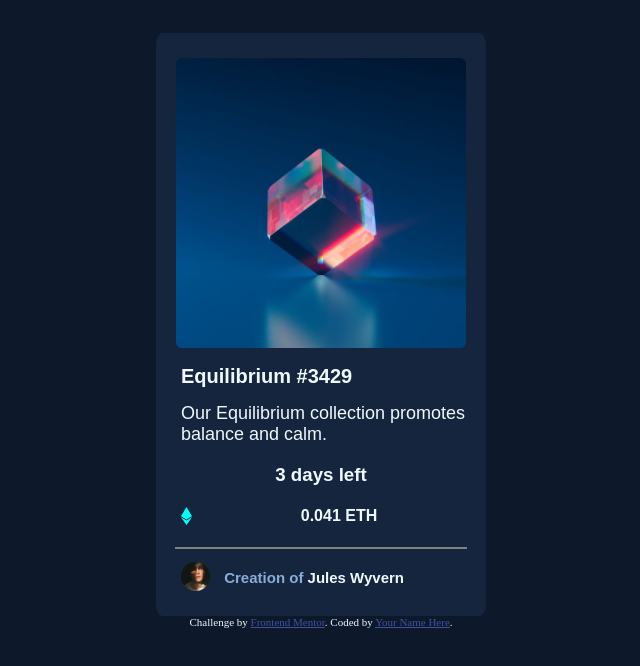
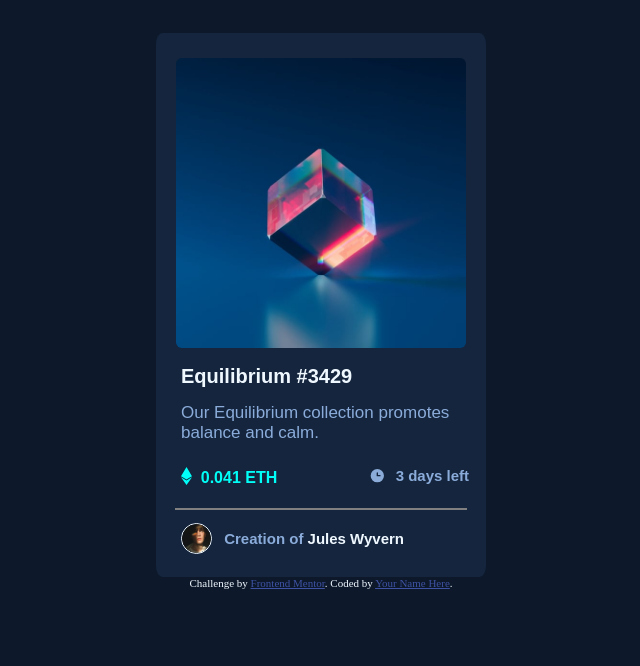
Before and after one commit to Kauaguarinogabriell/Equilibrium-Project, a plain HTML site: page index.html in a window 1280 px wide. Shown: the whole page, without its empty margins (319-959 px from the left). Drawn offline with Linux system fonts and the light colour scheme.

Commit message:
finished code

```diff
--- a/index.html
+++ b/index.html
@@ -42,16 +42,32 @@
       margin-left: 25px;
     }
     .h2text{
-      font-size: 18px;
+      font-size: 17px;
       text-align: left;
       font-weight: 300;
       margin-left: 25px;
+      color: hsl(215, 51%, 70%);
+      padding-bottom: 3px;
     }
-
+    .h3text{
+      float:right;
+      font-size: 15px;
+      margin-right: -100px;
+      margin-top: -0px;
+      color: hsl(215, 51%, 70%);
+    }
+    .clockimg{
+      float: right;
+      margin-right: 100px;
+    }
+    .h4text{
+      margin-right: 200px;
+      padding-top: 2px;
+      color: hsl(178, 100%, 50%);
+    }
     .ethereumimg{
       float: left ;
       margin-left: 25px;
-
     }
     .h5text{
       font-size: 15px;
@@ -65,8 +81,10 @@
       float: left;
       margin-left: 25px;
       margin-top: 5px;
-
-
+      border-style:ridge;
+      border-color: aliceblue;
+      border-radius: 50%;
+      border-width: 1px;
     }
   </style>
 </head>
@@ -78,12 +96,14 @@
       </picture>
       <h1 class="h1text">Equilibrium #3429</h1>
       <h2 class="h2text">Our Equilibrium collection promotes balance and calm.</h2>
-      <h3 class="h4text">3 days left</h3>
-      <picture class="ethereumphoto">
-        <img class="ethereumimg" src="icon-ethereum.svg"><h4 class="h3text">0.041 ETH</h4>
-      </picture><!--ethereumphoto-->
+      <picture>
+        <img class="clockimg" src="icon-clock.svg"><h3 class="h3text">3 days left</h3>
+      </picture>
+      <picture>
+        <img class="ethereumimg" src="icon-ethereum.svg"><h4 class="h4text">0.041 ETH</h4>
+      </picture>
       <hr width="290px" color="gray">
-      <picture class="avatarphoto">
+      <picture>
         <img class="avatarimg" src="image-avatar.png"><h5 class="h5text"><span style="color:hsl(215, 51%, 70%);">Creation of </span>Jules Wyvern</h5>
       </picture><!--avatarphoto-->
     </div><!--box-->
```
